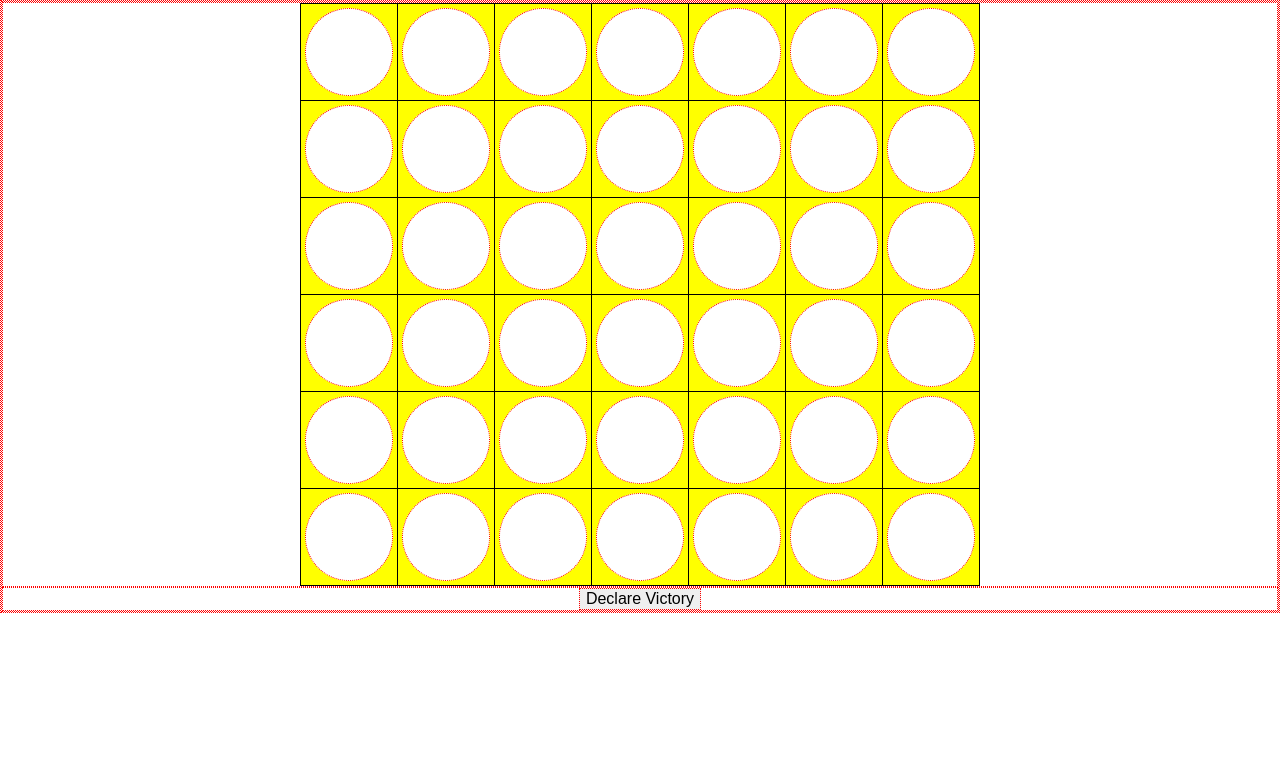
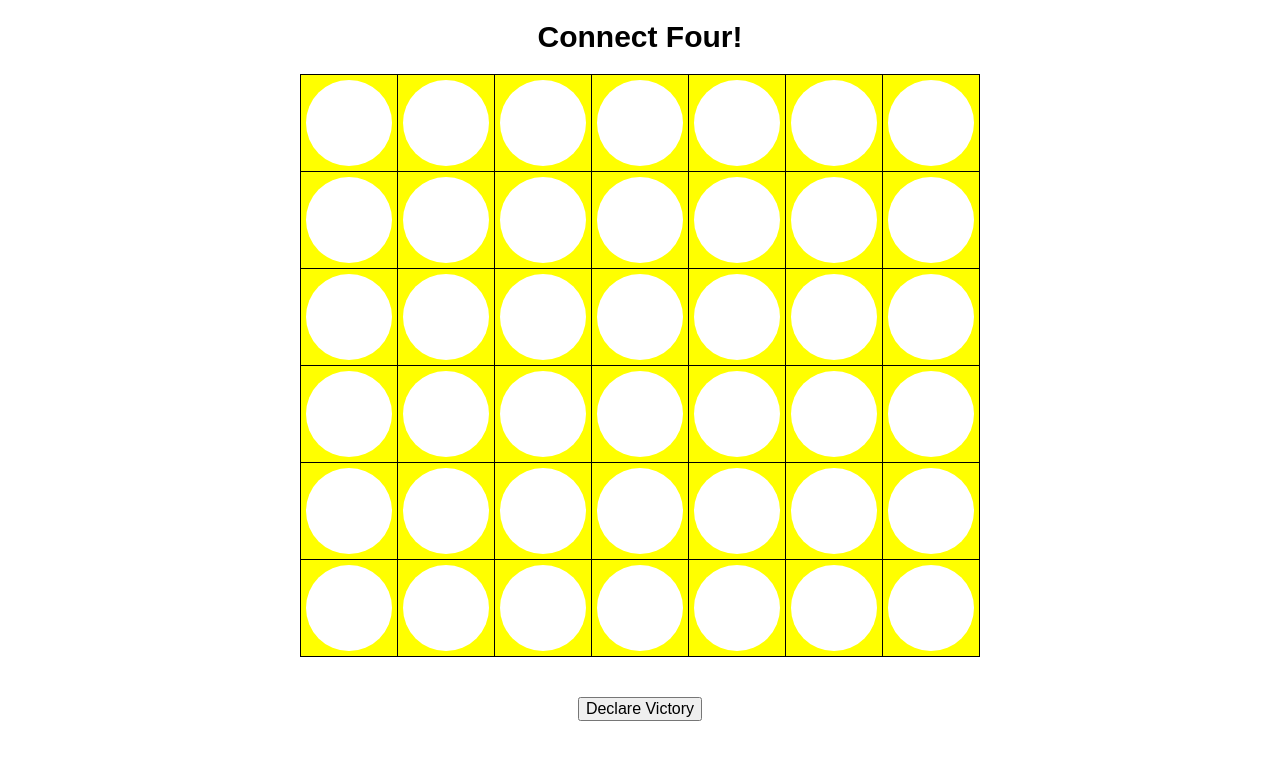
Before and after one commit to lawyu89/Connect-Four, a PHP site: page /connectfour.html in a window 1280 px wide. Shown: the top 760 px of the page. Run offline with PHP 8.4, Linux system fonts and the light colour scheme; some libraries are stand-ins or nearby versions.

Commit message:
remove gemlock

```diff
--- a/connectfour.html
+++ b/connectfour.html
@@ -22,7 +22,7 @@
 </head>
 
 <!-- <body> -->
-
+<h2 class="center">Connect Four!</h2>
 <div class="board center">
 
   <table>
@@ -88,7 +88,7 @@
 
 </table>
 </div>
-<div class="center">
+<div class="butt center">
   <button class="winbutton">Declare Victory</button>
 </div>
 
--- a/public/css/application.css
+++ b/public/css/application.css
@@ -1,8 +1,3 @@
-
-*{
-  border: 1px dotted red;
-}
-
 .cell {
   width: 90%;
   height: 90%;
@@ -26,3 +21,13 @@ table{
   text-align:center;
   margin: 0 auto;
 }
+
+h2 {
+  font-size: 30px;
+  padding-top: 20px;
+  padding-bottom: 20px;
+}
+
+.butt {
+  margin-top: 40px;
+}
--- a/public/js/application.js
+++ b/public/js/application.js
@@ -78,21 +78,25 @@ $(document).ready(function() {
     for (var i = 0; i < checkColumn.length; i++) {
       if (checkColumn[i].join('').search('1111') >= 0 || checkColumn[i].join('').search('2222') >= 0) {
         alert(winner +' is the winner');
+        location.reload()
       }
     }
     for (var i = 0; i < checkRow.length; i++) {
       if (checkRow[i].join('').search('1111') >= 0 || checkRow[i].join('').search('2222') >= 0) {
         alert(winner +' is the winner');
+        location.reload()
       }
     }
     for (var i = 0; i < checkLDiagonal.length; i++) {
       if (checkLDiagonal[i].join('').search('1111') >= 0 || checkLDiagonal[i].join('').search('2222') >= 0) {
         alert(winner +' is the winner');
+        location.reload()
       }
     }
     for (var i = 0; i < checkRDiagonal.length; i++) {
       if (checkRDiagonal[i].join('').search('1111') >= 0 || checkRDiagonal[i].join('').search('2222') >= 0) {
         alert(winner +' is the winner');
+        location.reload()
       }
     }
   });
```
Also changed, not shown: 3 other files.
